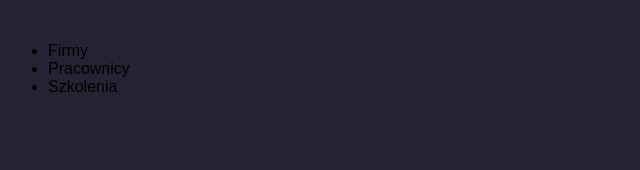
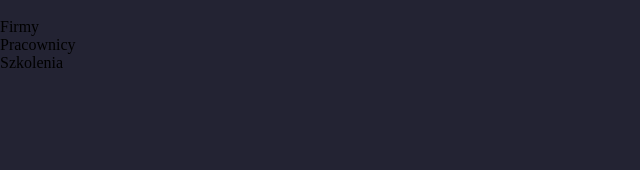
Before and after one commit to Zaniew1/REACT-BHP, a React (Vite) app: page / in a window 1280 px wide. Shown: the top 170 px of the page, without its empty margins (0-640 px from the left). Built offline with nearby package versions, Linux system fonts and the light colour scheme.

Commit message:
styles: style header and container

```diff
--- a/src/ContainerCard/_container.sass
+++ b/src/ContainerCard/_container.sass
@@ -1,3 +1,4 @@
 .container
     @include flexCenter('column')
     width: 100%
+    min-height: 100vh
--- a/src/Header/_header.sass
+++ b/src/Header/_header.sass
@@ -0,0 +1,2 @@
+header
+    width:100%
--- a/src/Styles/Style.css
+++ b/src/Styles/Style.css
@@ -1,12 +1,33 @@
+* {
+  padding: 0;
+  margin: 0;
+  box-sizing: border-box;
+}
+
 body {
   width: 100vw;
   background-color: #232333;
 }
 
-.main {
+.wrapper {
   display: flex;
-  width: 100vw;
+  flex-direction: column;
+  width: 100%;
+  height: 100vh;
   background-color: #232333;
   font-size: 1em;
-  font-family: "Arial";
+  font-family: "Public Sans", -apple-system, BlinkMacSystemFont, "Segoe UI", "Oxygen", "Ubuntu", "Cantarell", "Fira Sans", "Droid Sans", "Helvetica Neue", sans-serif;
+}
+
+.container {
+  display: flex;
+  justify-content: center;
+  align-items: center;
+  flex-direction: "column";
+  width: 100%;
+  min-height: 100vh;
+}
+
+header {
+  width: 100%;
 }/*# sourceMappingURL=Style.css.map */
--- a/src/_app.sass
+++ b/src/_app.sass
@@ -1,6 +1,8 @@
-.main
+.wrapper
     display: flex
-    width: 100vw
+    flex-direction: column
+    width: 100%
+    height: 100vh
     background-color: $body-background
     font-size: $font-size
     font-family: $main-font-family
--- a/src/_index.sass
+++ b/src/_index.sass
@@ -1,3 +1,7 @@
+*
+    padding: 0
+    margin: 0
+    box-sizing: border-box
 body
     width:100vw
     background-color: $body-background
```
Also changed, not shown: src/Styles/_mixins.sass (+8 -12 lines), 1 other file (tests, documents, lock files or other folders).
